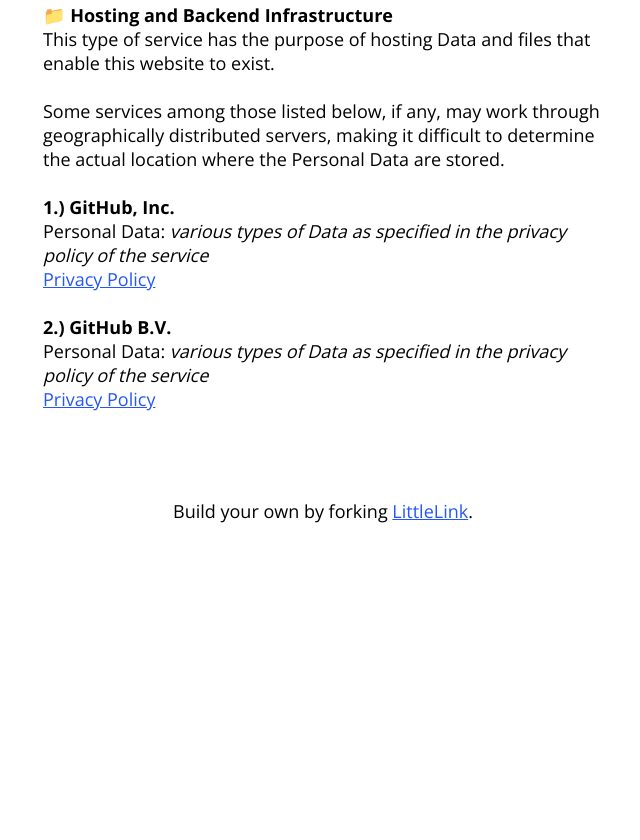
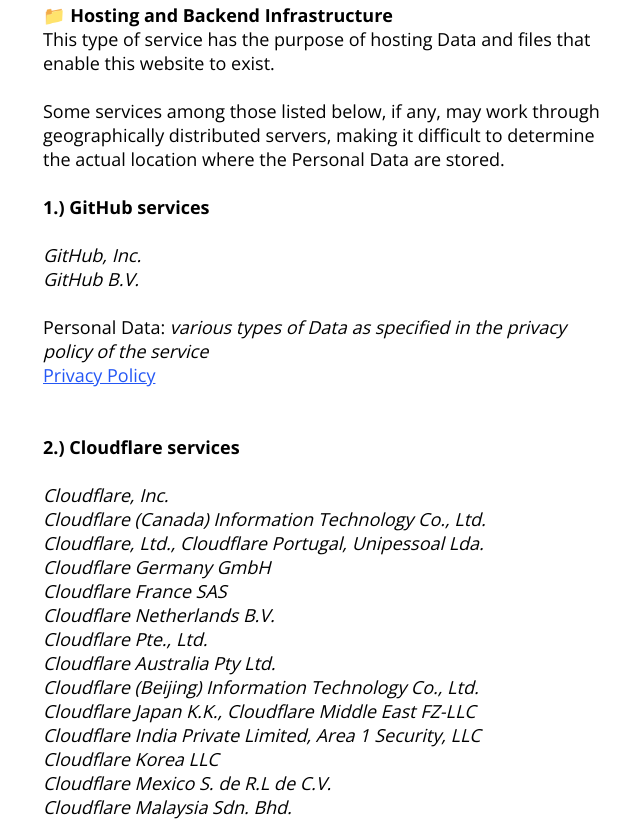
Before and after one commit to imajou/imajou.github.io, a plain HTML site: page privacy.html in a window 1280 px wide. Shown: the part 341-1181 px from the top of the page, without its empty margins (317-957 px from the left). Before the commit the page ends 904 px from the top, so only its background shows below. Drawn offline with Linux system fonts and the light colour scheme.

Commit message:
Change deploy to Cloudflare

```diff
--- a/privacy.html
+++ b/privacy.html
@@ -85,7 +85,11 @@
             <br />
             <br />
             <!-- Here you can add any hosting companies you use and what they track -->
-            <b>1.) GitHub, Inc. </b><br />
+            <b>1.) GitHub services</b><br />
+            <br />
+            <i>GitHub, Inc.</i><br />
+            <i>GitHub B.V.</i><br />
+            <br />
             Personal Data:
             <i
               >various types of Data as specified in the privacy policy of the
@@ -97,14 +101,31 @@
             >
             <br />
             <br />
-            <b>2.) GitHub B.V.</b><br />
+            <br />
+            <b>2.) Cloudflare services</b><br />
+              <br />
+            <i>Cloudflare, Inc.</i><br />
+            <i>Cloudflare (Canada) Information Technology Co., Ltd.</i><br />
+            <i>Cloudflare, Ltd., Cloudflare Portugal, Unipessoal Lda.</i><br />
+            <i>Cloudflare Germany GmbH</i><br />
+            <i>Cloudflare France SAS</i><br />
+            <i>Cloudflare Netherlands B.V.</i><br />
+            <i>Cloudflare Pte., Ltd.</i><br />
+            <i>Cloudflare Australia Pty Ltd.</i><br />
+            <i>Cloudflare (Beijing) Information Technology Co., Ltd.</i><br />
+            <i>Cloudflare Japan K.K., Cloudflare Middle East FZ-LLC</i><br />
+            <i>Cloudflare India Private Limited, Area 1 Security, LLC</i><br />
+            <i>Cloudflare Korea LLC</i><br />
+            <i>Cloudflare Mexico S. de R.L de C.V.</i><br />
+            <i>Cloudflare Malaysia Sdn. Bhd.</i><br />
+            <br />
             Personal Data:
             <i
               >various types of Data as specified in the privacy policy of the
               service</i
             >
             <br />
-            <a href="https://docs.github.com/en/site-policy/privacy-policies/github-general-privacy-statement"
+            <a href="https://www.cloudflare.com/privacypolicy/"
               >Privacy Policy</a
             >
           </p>
```
Also changed, not shown: sitemap.xml (added, +22 -0 lines), robots.txt (added).
